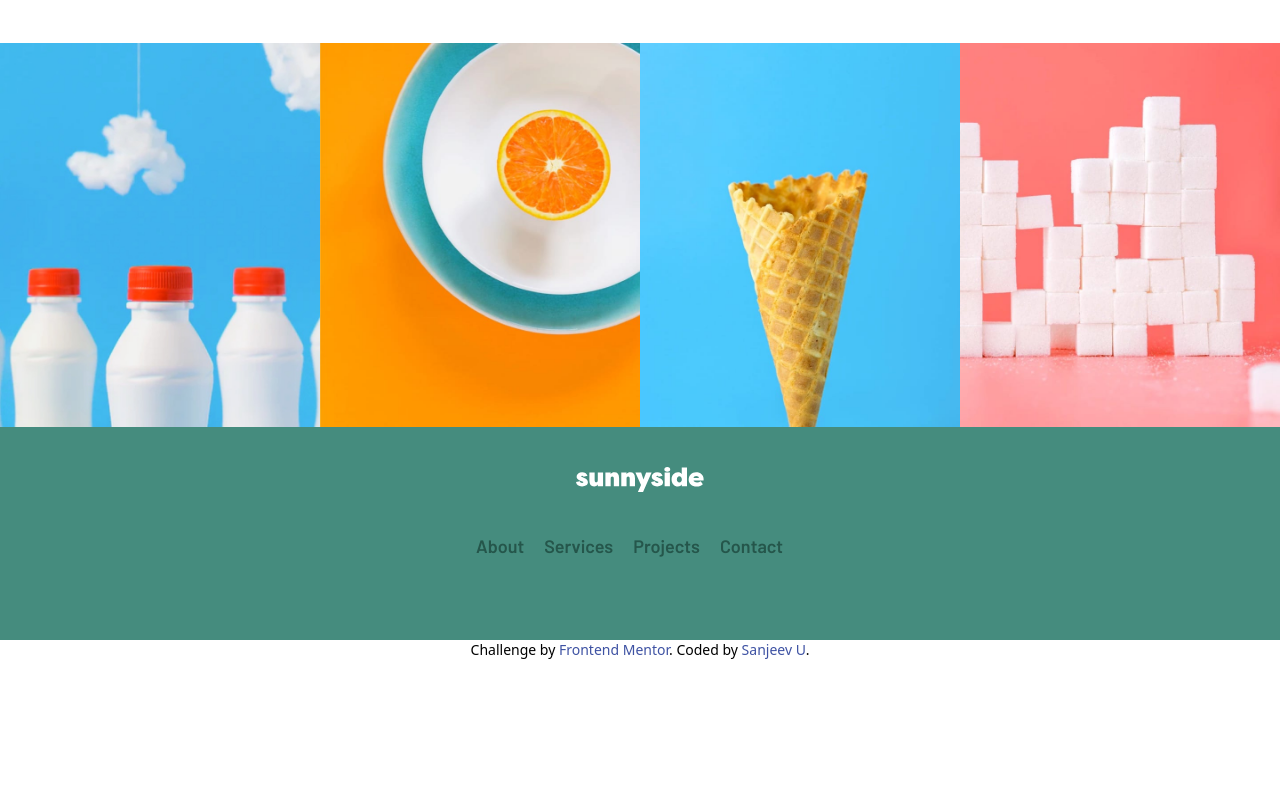
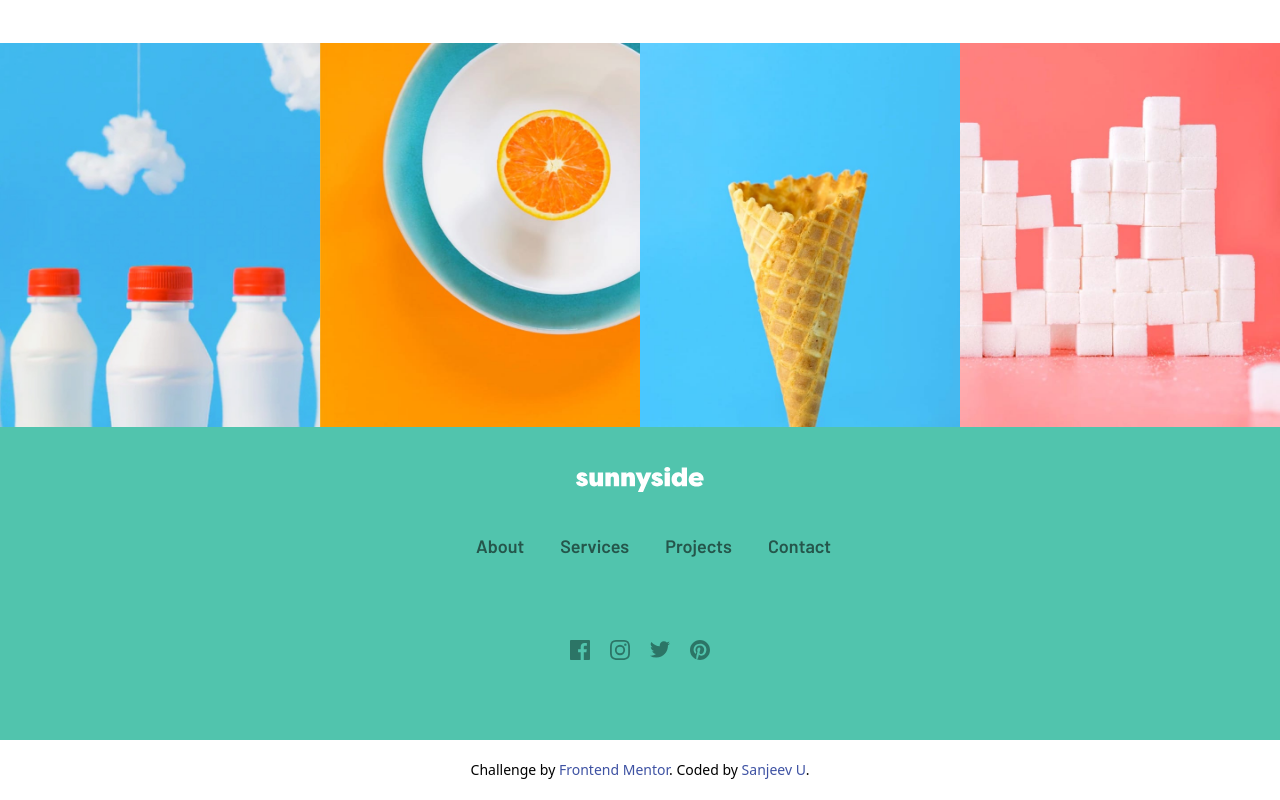
Before and after one commit to dhonim/sunnyside-agency-landing-page-main, a website: page index.html in a window 1280 px wide. Shown: the part 2955-3755 px from the top of the page. Before the commit the page ends 3615 px from the top, so only its background shows below. Drawn offline with Linux system fonts and the light colour scheme.

Commit message:
design: icons to contact page

```diff
--- a/index.html
+++ b/index.html
@@ -49,9 +49,9 @@
       <div class="px-6 py-10 flex justify-between items-center">
         <img src="./images/logo.svg" alt="logo" />
         <ul class="flex items-center space-x-10 text-white barlow-semibold">
-          <li class="cursor-pointer">About</li>
-          <li class="cursor-pointer">Services</li>
-          <li class="cursor-pointer">Projects</li>
+          <li class="cursor-pointer hover:text-Yellow">About</li>
+          <li class="cursor-pointer hover:text-Yellow">Services</li>
+          <li class="cursor-pointer hover:text-Yellow">Projects</li>
           <li
             class="cursor-pointer px-4 py-2 rounded-full uppercase text-sm bg-white text-black hover:bg-opacity-40 hover:text-white"
           >
@@ -192,20 +192,26 @@
     <img src="./images/desktop/image-gallery-cone.jpg" class="w-[25%] h-96" alt="milkbottles">
     <img src="./images/desktop/image-gallery-sugarcubes.jpg" class="w-[25%] h-96" alt="milkbottles">
    </section>
-  <section class="p-10 bg-Darkmoderatecyan">
+  <section class="p-10 bg-[#51c4ad]">
       <img src="./images/logo.svg" class="w-32 mx-auto" alt="logo">
-      <ul class="flex space-x-5 text-Darkdesaturatedcyan text-lg barlow-semibold max-w-[360px] ps-4  my-10 mx-auto">
-        <li>About</li>
-        <li>Services</li>
-        <li>Projects</li>
-        <li>Contact</li>
+      <ul class="flex space-x-9 text-Darkdesaturatedcyan text-lg barlow-semibold max-w-[360px] ps-4  my-10 mx-auto">
+        <li class="hover:text-white cursor-pointer">About</li>
+        <li class="hover:text-white cursor-pointer">Services</li>
+        <li class="hover:text-white cursor-pointer">Projects</li>
+        <li class="hover:text-white cursor-pointer">Contact</li>
       </ul>
+      <div class="flex items-center space-x-5 max-w-[140px] mx-auto py-10">
+        <img src="./images/icon-facebook.svg" class="cursor-pointer hover:fill-white" alt="icon-facebook">
+        <img src="./images/icon-instagram.svg" class="cursor-pointer hover:fill-white" alt="icon-instagram">
+        <img src="./images/icon-twitter.svg" class="cursor-pointer hover:fill-white" alt="icon-twitter">
+        <img src="./images/icon-pinterest.svg" class="cursor-pointer hover:fill-white" alt="icon-pinterest">
+      </div>
   </section>
 
 
 
 
-    <div class="attribution text-sm">
+    <div class="attribution text-sm font-medium py-5">
       Challenge by
       <a href="https://www.frontendmentor.io?ref=challenge" target="_blank"
         >Frontend Mentor</a
```
Also changed, not shown: assets/css/output.css.
